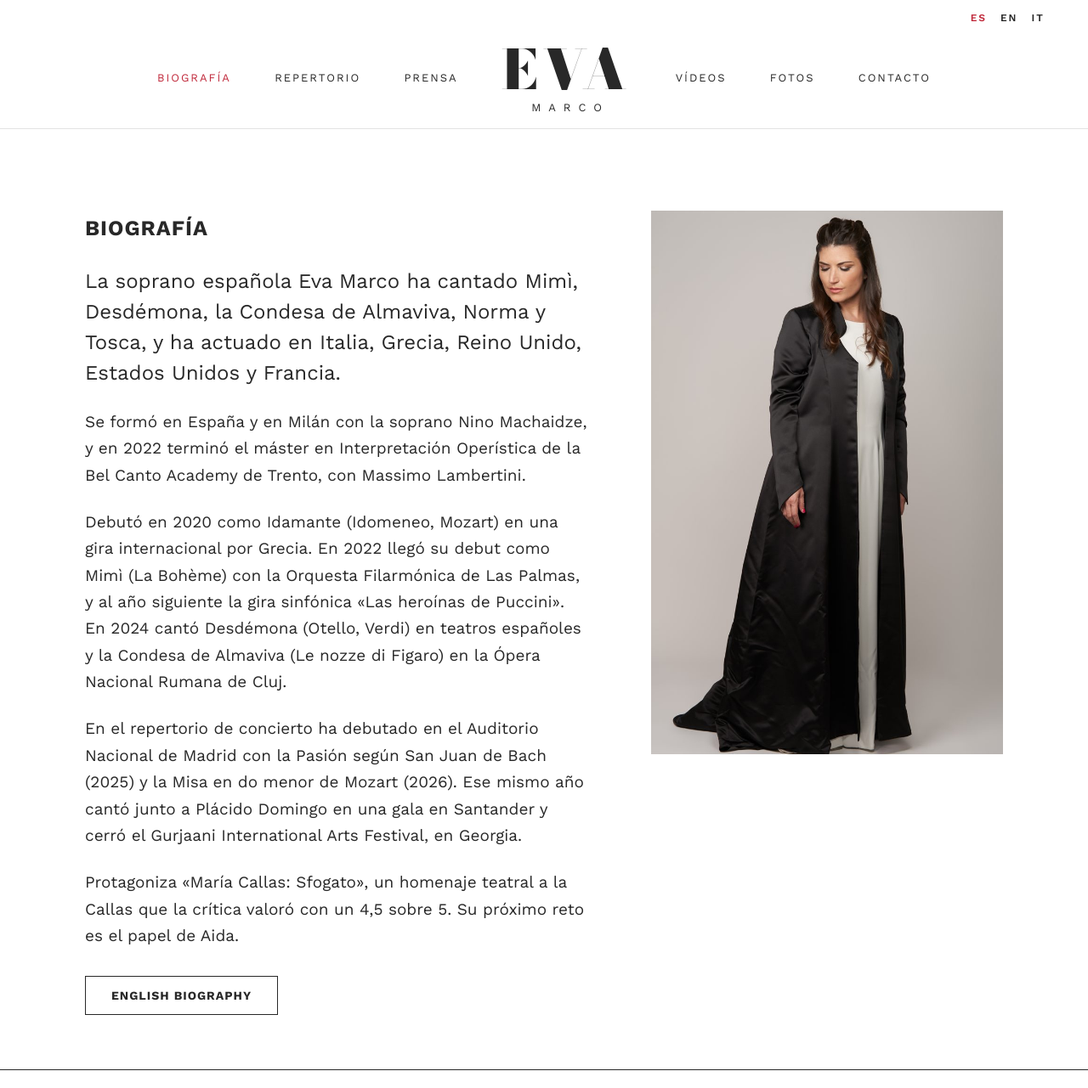
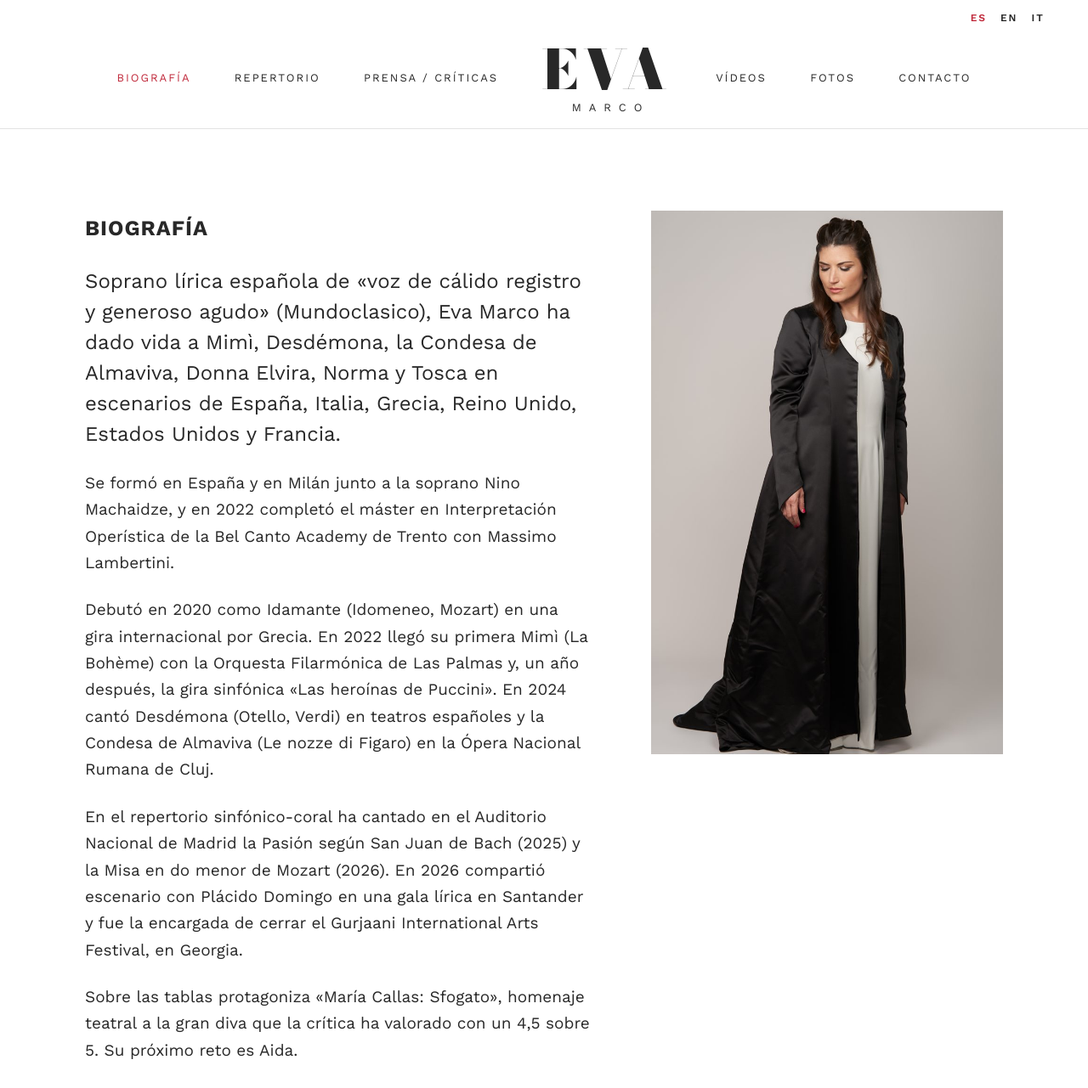
Before and after one commit to Evamariamarco/eva-marco-web, a plain HTML site: page biografia.html in a window 1280 px wide. Shown: the top 1281 px of the page at 85% size. Drawn offline with nearby package versions, Linux system fonts and the light colour scheme.

Commit message:
Prensa / Críticas, críticas en portada y biografía mejorada (ES)

```diff
--- a/biografia.html
+++ b/biografia.html
@@ -21,7 +21,7 @@ a{color:#282828}a:hover{color:#c0283a}
 <nav aria-label="Principal izquierda" style="display: flex; flex-wrap: wrap; gap: 8px clamp(24px, 4vw, 72px); font-size: 13px; letter-spacing: 2px; text-transform: uppercase">
 <a href="/biografia.html" style="text-decoration: none; color: #c0283a">Biografía</a>
 <a href="/repertorio.html" style="text-decoration: none">Repertorio</a>
-<a href="/prensa.html" style="text-decoration: none">Prensa</a>
+<a href="/prensa.html" style="text-decoration: none">Prensa / Críticas</a>
 </nav>
 <a href="/" style="display: flex; flex-direction: column; align-items: center; text-decoration: none; line-height: 1">
 <span style="font-family: 'Bodoni Moda', Didot, Georgia, serif; font-weight: 900; font-size: 64px; letter-spacing: 6px; color: #282828">EVA</span>
@@ -37,11 +37,11 @@ a{color:#282828}a:hover{color:#c0283a}
 <section style="max-width: 1080px; margin: 0 auto; padding: 96px 24px 64px; display: flex; flex-wrap: wrap; gap: 56px 72px; align-items: flex-start">
 <div style="flex: 1 1 520px; min-width: 0; display: flex; flex-direction: column; gap: 24px">
 <h1 style="margin: 0; font-size: 25px; font-weight: 700; letter-spacing: 1px; text-transform: uppercase">Biografía</h1>
-<p style="margin: 0; font-size: 24px; line-height: 1.5">La soprano española Eva Marco ha cantado Mimì, Desdémona, la Condesa de Almaviva, Norma y Tosca, y ha actuado en Italia, Grecia, Reino Unido, Estados Unidos y Francia.</p>
-<p style="margin: 0">Se formó en España y en Milán con la soprano Nino Machaidze, y en 2022 terminó el máster en Interpretación Operística de la Bel Canto Academy de Trento, con Massimo Lambertini.</p>
-<p style="margin: 0">Debutó en 2020 como Idamante (Idomeneo, Mozart) en una gira internacional por Grecia. En 2022 llegó su debut como Mimì (La Bohème) con la Orquesta Filarmónica de Las Palmas, y al año siguiente la gira sinfónica «Las heroínas de Puccini». En 2024 cantó Desdémona (Otello, Verdi) en teatros españoles y la Condesa de Almaviva (Le nozze di Figaro) en la Ópera Nacional Rumana de Cluj.</p>
-<p style="margin: 0">En el repertorio de concierto ha debutado en el Auditorio Nacional de Madrid con la Pasión según San Juan de Bach (2025) y la Misa en do menor de Mozart (2026). Ese mismo año cantó junto a Plácido Domingo en una gala en Santander y cerró el Gurjaani International Arts Festival, en Georgia.</p>
-<p style="margin: 0">Protagoniza «María Callas: Sfogato», un homenaje teatral a la Callas que la crítica valoró con un 4,5 sobre 5. Su próximo reto es el papel de Aida.</p>
+<p style="margin: 0; font-size: 24px; line-height: 1.5">Soprano lírica española de «voz de cálido registro y generoso agudo» (Mundoclasico), Eva Marco ha dado vida a Mimì, Desdémona, la Condesa de Almaviva, Donna Elvira, Norma y Tosca en escenarios de España, Italia, Grecia, Reino Unido, Estados Unidos y Francia.</p>
+<p style="margin: 0">Se formó en España y en Milán junto a la soprano Nino Machaidze, y en 2022 completó el máster en Interpretación Operística de la Bel Canto Academy de Trento con Massimo Lambertini.</p>
+<p style="margin: 0">Debutó en 2020 como Idamante (Idomeneo, Mozart) en una gira internacional por Grecia. En 2022 llegó su primera Mimì (La Bohème) con la Orquesta Filarmónica de Las Palmas y, un año después, la gira sinfónica «Las heroínas de Puccini». En 2024 cantó Desdémona (Otello, Verdi) en teatros españoles y la Condesa de Almaviva (Le nozze di Figaro) en la Ópera Nacional Rumana de Cluj.</p>
+<p style="margin: 0">En el repertorio sinfónico-coral ha cantado en el Auditorio Nacional de Madrid la Pasión según San Juan de Bach (2025) y la Misa en do menor de Mozart (2026). En 2026 compartió escenario con Plácido Domingo en una gala lírica en Santander y fue la encargada de cerrar el Gurjaani International Arts Festival, en Georgia.</p>
+<p style="margin: 0">Sobre las tablas protagoniza «María Callas: Sfogato», homenaje teatral a la gran diva que la crítica ha valorado con un 4,5 sobre 5. Su próximo reto es Aida.</p>
 <div style="display: flex; flex-wrap: wrap; gap: 14px; margin-top: 8px">
 <a href="/en/biografia.html" style="display: inline-flex; align-items: center; min-height: 44px; padding: 0 30px; border: 1px solid #282828; color: #282828; text-decoration: none; font-size: 14px; font-weight: 700; letter-spacing: 1px; text-transform: uppercase">English biography</a>
 </div>
```
Also changed, not shown: fotos.html (+1 -1 lines), index.html (+10 -2 lines), prensa.html (+2 -2 lines), repertorio.html (+1 -1 lines).
